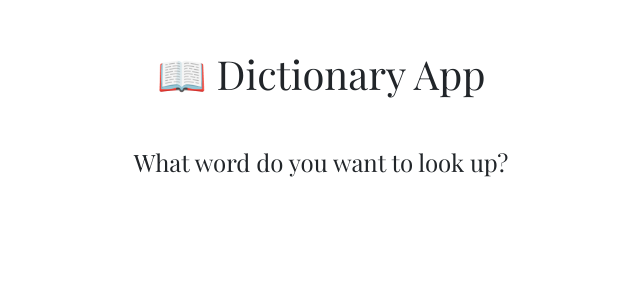
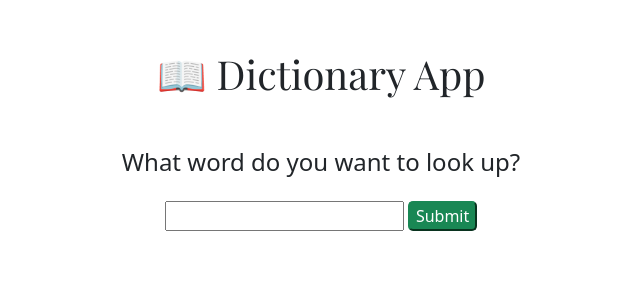
Before and after one commit to griffique/react-dictionary, a React (Create React App) app: page / in a window 1280 px wide. Shown: the top 300 px of the page, without its empty margins (319-959 px from the left). Built offline with nearby package versions, Linux system fonts and the light colour scheme; a web font is replaced by a local one.

Commit message:
created Dictionary component

```diff
--- a/src/App.js
+++ b/src/App.js
@@ -1,5 +1,5 @@
 import "./App.css";
-
+import Dictionary from "./Dictionary";
 function App() {
   return (
     <div className="container">
@@ -9,6 +9,7 @@ function App() {
 
           <h3>What word do you want to look up?</h3>
         </header>
+        <Dictionary />
       </div>
     </div>
   );
--- /dev/null
+++ b/src/Dictionary.css
@@ -0,0 +1,8 @@
+.dictionary form {
+  text-align: center;
+  margin: 24px;
+}
+
+.submit-button {
+  border-radius: 5px;
+}
--- /dev/null
+++ b/src/Dictionary.js
@@ -0,0 +1,14 @@
+import React from "react";
+import "./Dictionary.css";
+export default function Dictionary() {
+  return (
+    <div className="dictionary">
+      {" "}
+      <form>
+        {" "}
+        <input type="search" />{" "}
+        <input type="submit" className="btn-success submit-button" />{" "}
+      </form>
+    </div>
+  );
+}
--- a/src/index.css
+++ b/src/index.css
@@ -1,4 +1,3 @@
-body {
-  margin: 0;
+h1 {
   font-family: "Playfair Display", serif;
 }
```
